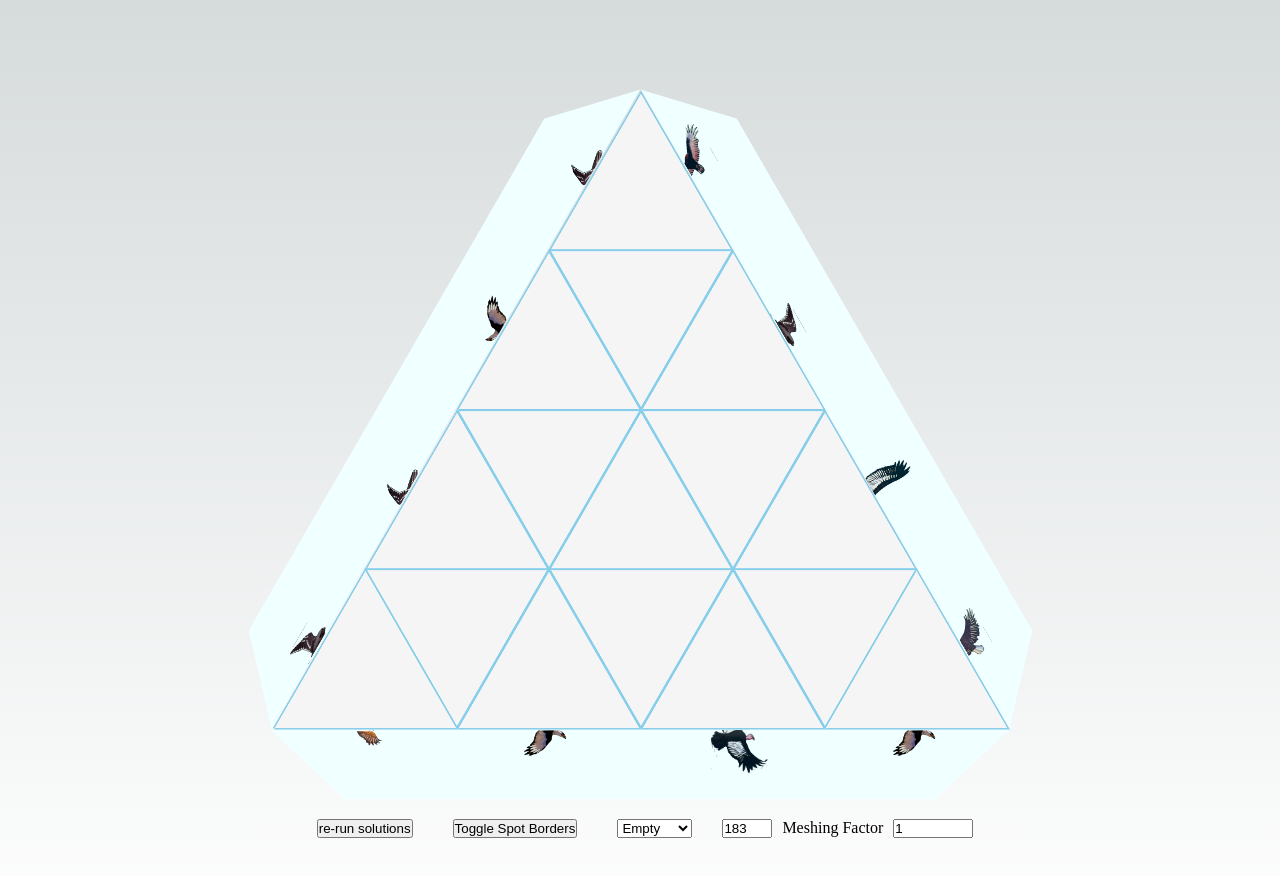
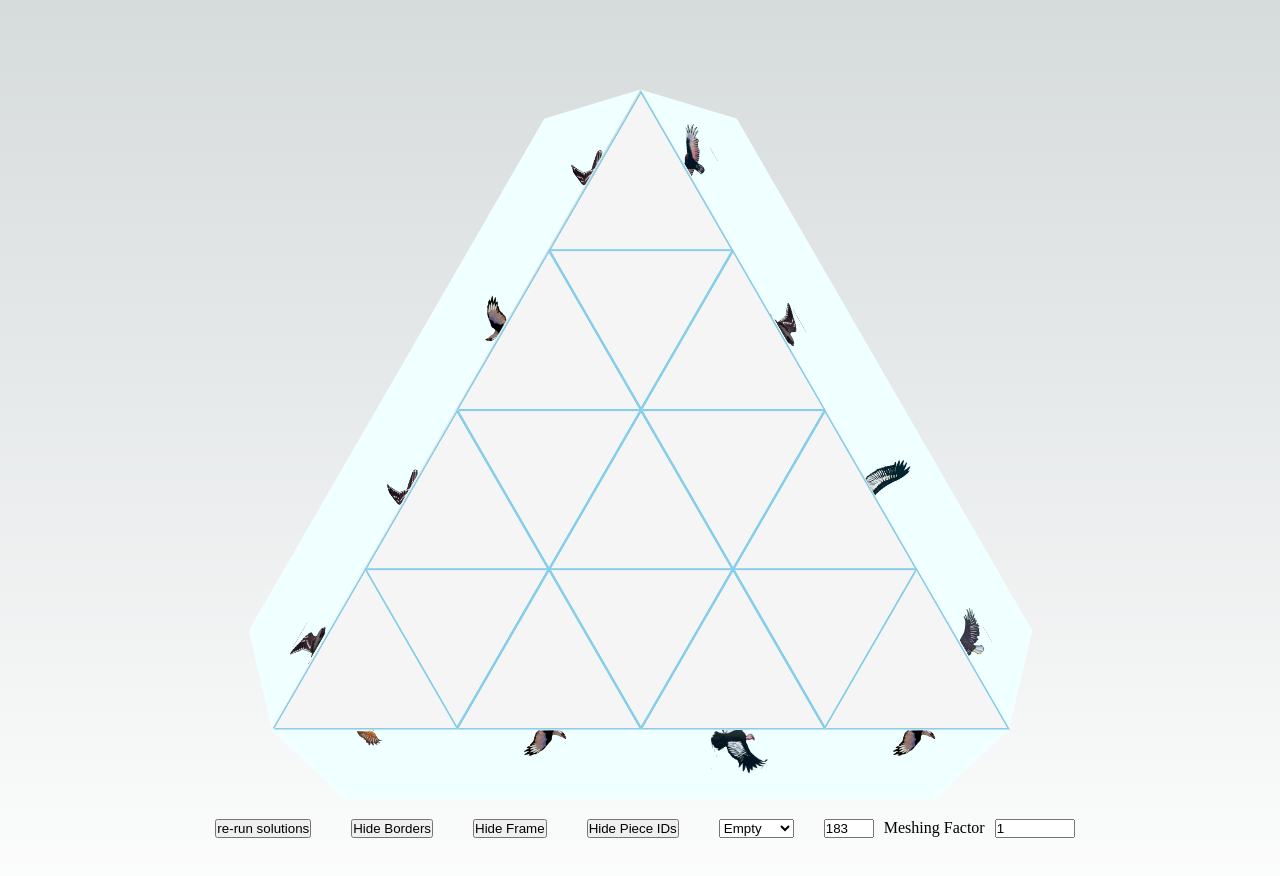
Before and after one commit to danego/triangle-puzzle-react, a Next.js app: page / in a window 1280 px wide. Shown: the top 876 px of the page. Built offline with nearby package versions, Linux system fonts and the light colour scheme.

Commit message:
toggle control options fine tuned
and frame border fade animations

```diff
--- a/components/Controls.tsx
+++ b/components/Controls.tsx
@@ -15,11 +15,17 @@ const Controls = () => {
     const [selectedSolution, setSelectedSolution] = useState(SolutionTypes.default + '|' + '-1');
     const dispatch = useAppDispatch();
 
-    const currentTriangleWidth = useAppSelector(state => state.sizing).triangleSize;
-    const meshingFactor = useAppSelector(state => state.sizing).meshingFactor;
+    const sizing = useAppSelector(state => state.sizing);
+    const controls = useAppSelector(state => state.controls);
 
     const borderToggleHandler = () => {
         dispatch(controlsActions.toggleBorders());
+    };
+    const frameToggleHandler = () => {
+        dispatch(controlsActions.toggleFrame());
+    };
+    const pieceIdToggleHandler = () => {
+        dispatch(controlsActions.togglePieceIds());
     };
 
     const loadSolutionHandler = (event: React.ChangeEvent<HTMLSelectElement>) => {
@@ -47,7 +53,15 @@ const Controls = () => {
                 re-run solutions
             </button>
 
-            <button onClick={borderToggleHandler}>Toggle Spot Borders</button>
+            <button onClick={borderToggleHandler}>
+                { controls.borders ? 'Hide Borders' : 'Show Borders' }
+            </button>
+            <button onClick={frameToggleHandler}>
+                { controls.frame ? 'Hide Frame' : 'Show Frame' }
+            </button>
+            <button onClick={pieceIdToggleHandler}>
+                { controls.pieceIds ? 'Hide Piece IDs' : 'Show Piece IDs' }
+            </button>
 
             <select id="solutions" onChange={loadSolutionHandler} value={selectedSolution}>
                 <optgroup label="Default">
@@ -71,7 +85,7 @@ const Controls = () => {
             </select>
 
             <span>
-                <input type='number' style={{margin: 10, width: 50}} value={currentTriangleWidth} onChange={numInputChangeHandler} />
+                <input type='number' style={{margin: 10, width: 50}} value={sizing.triangleSize} onChange={numInputChangeHandler} />
             </span>
             <span>
                 <label htmlFor="meshing-factor">Meshing Factor</label>
@@ -82,7 +96,7 @@ const Controls = () => {
                     step={.1}
                     max="5"
                     min="-5"
-                    value={meshingFactor}
+                    value={sizing.meshingFactor}
                     onChange={grabHandleMarginHandler} />
             </span>
         </div>
--- a/components/Frame.module.scss
+++ b/components/Frame.module.scss
@@ -10,6 +10,17 @@
         display: flex;
         justify-content: center;
         transform: rotate(180deg);
+    }
+
+    &.fade-out {
+        visibility: hidden;
+        opacity: 0;
+        transition: visibility 0s ease-in 500ms, opacity ease-in 500ms;
+    }
+    &.fade-in {
+        visibility: visible;
+        opacity: 100;
+        transition: visibility 0s ease-out, opacity ease-out 500ms;
     }
 }
 .frameEdgeLeft {
--- a/components/Frame.tsx
+++ b/components/Frame.tsx
@@ -5,6 +5,11 @@ import puzzle from '../birds';
 
 const Frame = () => {
     const sizing = useAppSelector(state => state.sizing);
+    const showFrame = useAppSelector(state => state.controls.frame);
+
+    const frameVisibilityClasses = showFrame ?
+        [classes.frameEdge, classes['fade-in']].join(' ') :
+        [classes.frameEdge, classes['fade-out']].join(' ');
 
     const frameEdgesBottom = puzzle.frameBottom!;
     const frameEdgesLeft = puzzle.frameLeft!;
@@ -12,7 +17,7 @@ const Frame = () => {
 
     return <>
         <div
-            className={classes.frameEdge}
+            className={frameVisibilityClasses}
             style={{
                 width: sizing.frameWidth,
                 height: sizing.frameHeight,
@@ -33,7 +38,7 @@ const Frame = () => {
         </div>
 
         <div
-            className={[classes.frameEdge, classes.frameEdgeLeft].join(' ')}
+            className={frameVisibilityClasses + ' ' + classes.frameEdgeLeft}
             style={{
                 width: sizing.frameWidth,
                 height: sizing.frameHeight,
@@ -55,7 +60,7 @@ const Frame = () => {
         </div>
 
         <div
-            className={[classes.frameEdge, classes.frameEdgeRight].join(' ')}
+            className={frameVisibilityClasses + ' ' + classes.frameEdgeRight}
             style={{
                 width: sizing.frameWidth,
                 height: sizing.frameHeight,
--- a/components/Triangle.tsx
+++ b/components/Triangle.tsx
@@ -14,6 +14,7 @@ interface TriangleProps {
 export default function Triangle(props: TriangleProps) {
     const rotation = useAppSelector(state => state.pieces.board['spot' + props.spotId].rotation);
     const sizing = useAppSelector(state => state.sizing);
+    const showIds = useAppSelector(state => state.controls.pieceIds);
     const dispatch = useAppDispatch();
 
     let rotationDegrees = props.odd ? 180 : 0;
@@ -33,7 +34,7 @@ export default function Triangle(props: TriangleProps) {
             style={{ width: sizing.grabHandleDiameter, height: sizing.grabHandleDiameter }}
             onClick={rotateHandler}>
 
-            <span className={classes['piece-id']}>{props.piece.id}</span>
+            { showIds && <span className={classes['piece-id']}>{props.piece.id}</span>}
 
             <div
                 className={classes.triangle}
--- a/store/controls.ts
+++ b/store/controls.ts
@@ -3,12 +3,13 @@ import { createSlice } from "@reduxjs/toolkit";
 interface ControlsState {
     borders: boolean;
     frame: boolean;
+    pieceIds: boolean;
 }
 
 const initialState: ControlsState = {
     borders: true,
-    // pieceIds,
-    frame: true
+    frame: true,
+    pieceIds: true,
 };
 
 const controls = createSlice({
@@ -20,6 +21,9 @@ const controls = createSlice({
         },
         toggleFrame(state) {
             state.frame = !state.frame;
+        },
+        togglePieceIds(state) {
+            state.pieceIds = !state.pieceIds;
         }
     }
 });
```
